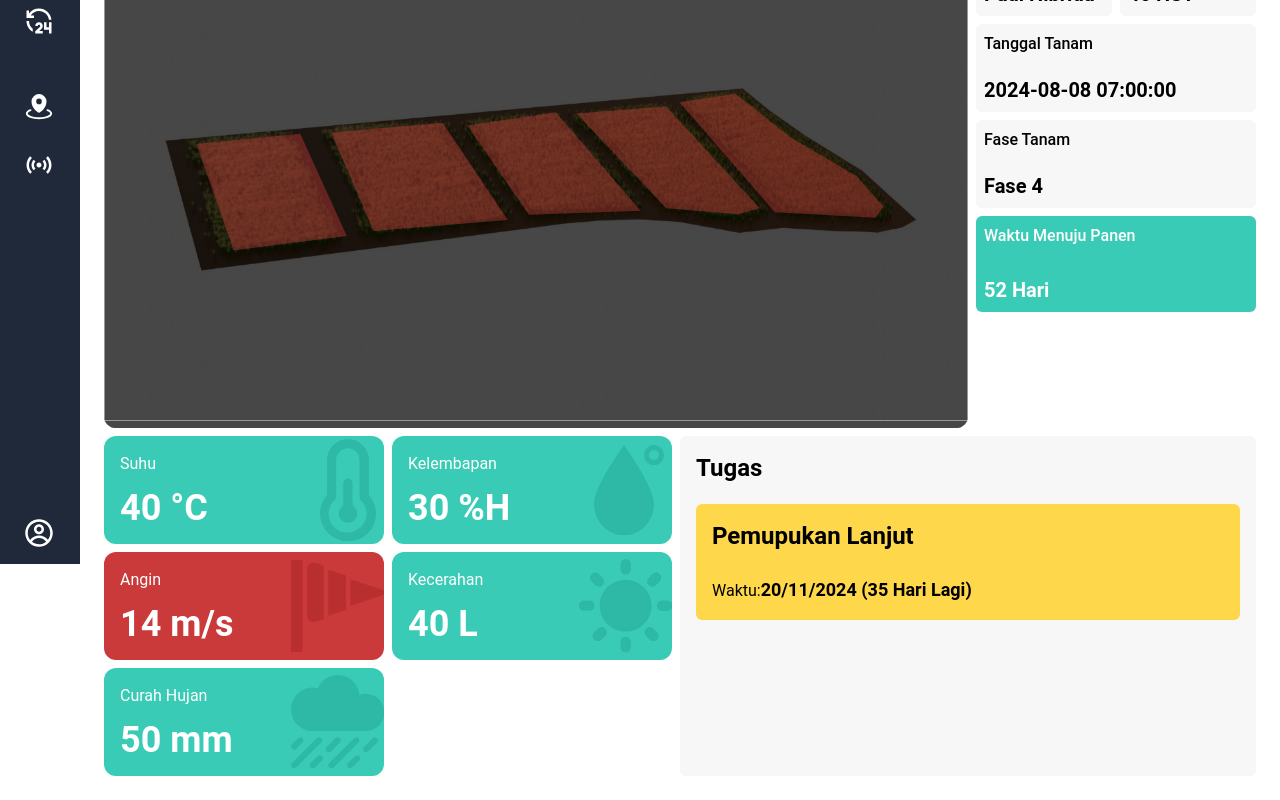
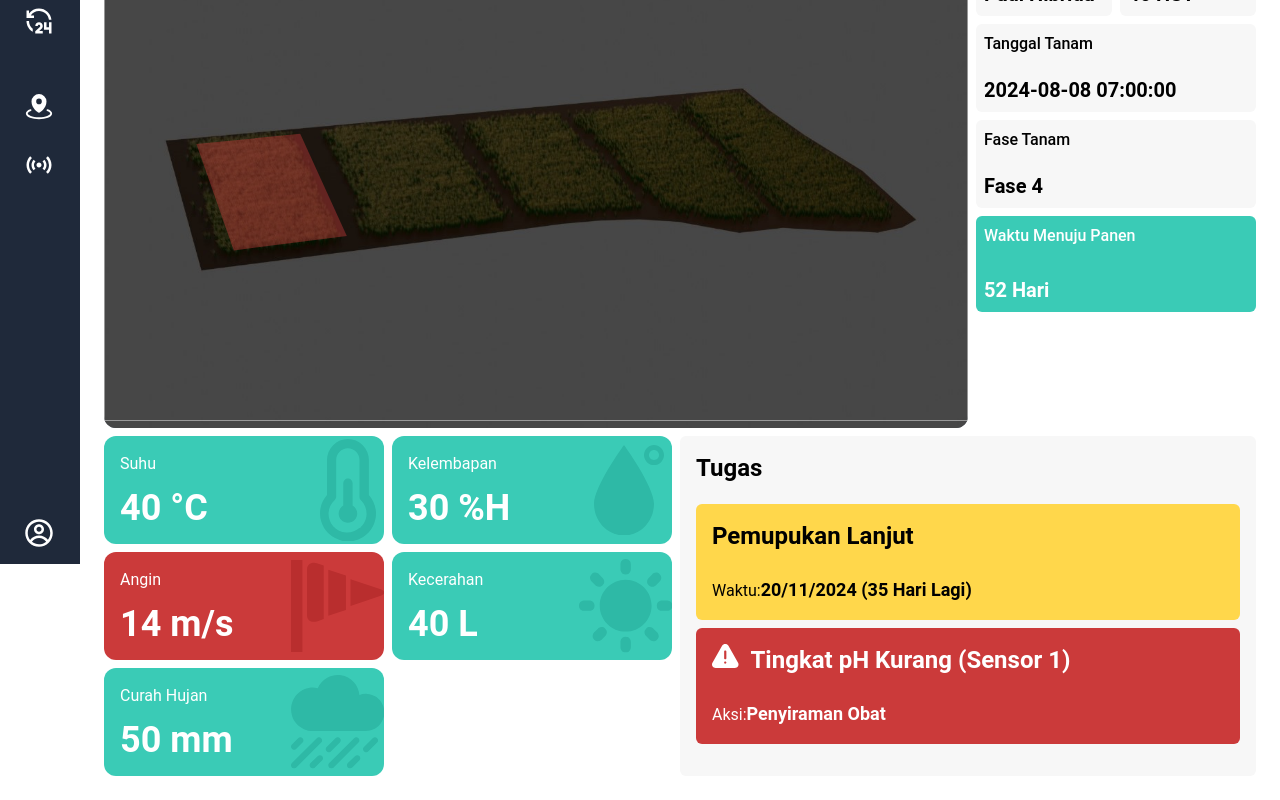
Before and after one commit to shalmanrafli30/agrosmart-system, a Next.js app: page / in a window 1280 px wide. Shown: the part 236-1036 px from the top of the page. Built offline with nearby package versions, Linux system fonts and the light colour scheme.

Commit message:
add warning on the map and dashboard

```diff
--- a/src/app/Components/map.tsx
+++ b/src/app/Components/map.tsx
@@ -11,10 +11,10 @@ const map = () => {
         <div className="relative w-full h-full">
             {/* Background Image (if needed) */}
             <img src="/assets/img/lahan.jpg" alt="gambar lahan" className="object-cover object-center w-full h-full" />
-        <div className="absolute inset-0 flex items-center justify-center z-10">
+            <div className="absolute inset-0 flex items-center justify-center z-10 pointer-events-none">
                 <Alert1 className="object-cover object-center" />
             </div>
-        <div className="absolute inset-0 flex items-center justify-center z-10">
+            {/* <div className="absolute inset-0 flex items-center justify-center z-10">
                 <Alert2 className="object-cover object-center" />
             </div>
             <div className="absolute inset-0 flex items-center justify-center z-10">
@@ -25,9 +25,8 @@ const map = () => {
             </div>
             <div className="absolute inset-0 flex items-center justify-center z-10">
                 <Alert5 className="object-cover object-center" />
+            </div> */}
         </div>
-    </div>
-
     )
 }
 
--- /dev/null
+++ b/src/app/Components/warning/anomali.tsx
@@ -0,0 +1,25 @@
+import React from 'react';
+import Peringatan from '../../assets/Warning.svg';
+
+interface AnomaliProps {
+    title: string;
+    sensor: string;
+}
+
+const Tugas: React.FC<AnomaliProps> = ({ title, sensor }) => {
+    return (
+        <div className="bg-warning w-full rounded-md p-4 text-white">
+            <div className='flex space-x-3'>
+                <Peringatan className="w-auto h-6 text-white"/>
+                <h3 className="font-bold text-2xl mb-6">{title} ({sensor})</h3>
+            </div>
+            <span className="text-base"> Aksi:
+                <span className="text-lg font-bold">
+                    Penyiraman Obat
+                </span>
+            </span>
+        </div>
+    );
+};
+
+export default Tugas;
--- a/src/app/page.tsx
+++ b/src/app/page.tsx
@@ -7,6 +7,7 @@ import IndikatorCahaya from "./Components/indikator/indikatorCahaya";
 import IndikatorHujan from "./Components/indikator/indikatorHujan";
 import Map from "./Components/map";
 import Tugas from "./Components/warning/tugas";
+import Warning from "./Components/warning/anomali";
 import FloatingGallery from "./Components/GalleryModal"; // Import the FloatingGallery component
 import Site from "./Components/dropdownSite";
 
@@ -103,6 +104,7 @@ export default function HomePage() {
           {/* Tugas Content */}
           <div className="grid grid-rows-1 gap-2">
             <Tugas title={Tasks[0].title} date={Tasks[0].date} />
+            <Warning title="Tingkat pH Kurang" sensor="Sensor 1"/>
           </div>
         </div>
       </div>
```
Lines whose indentation alone changed are shown as unchanged.
